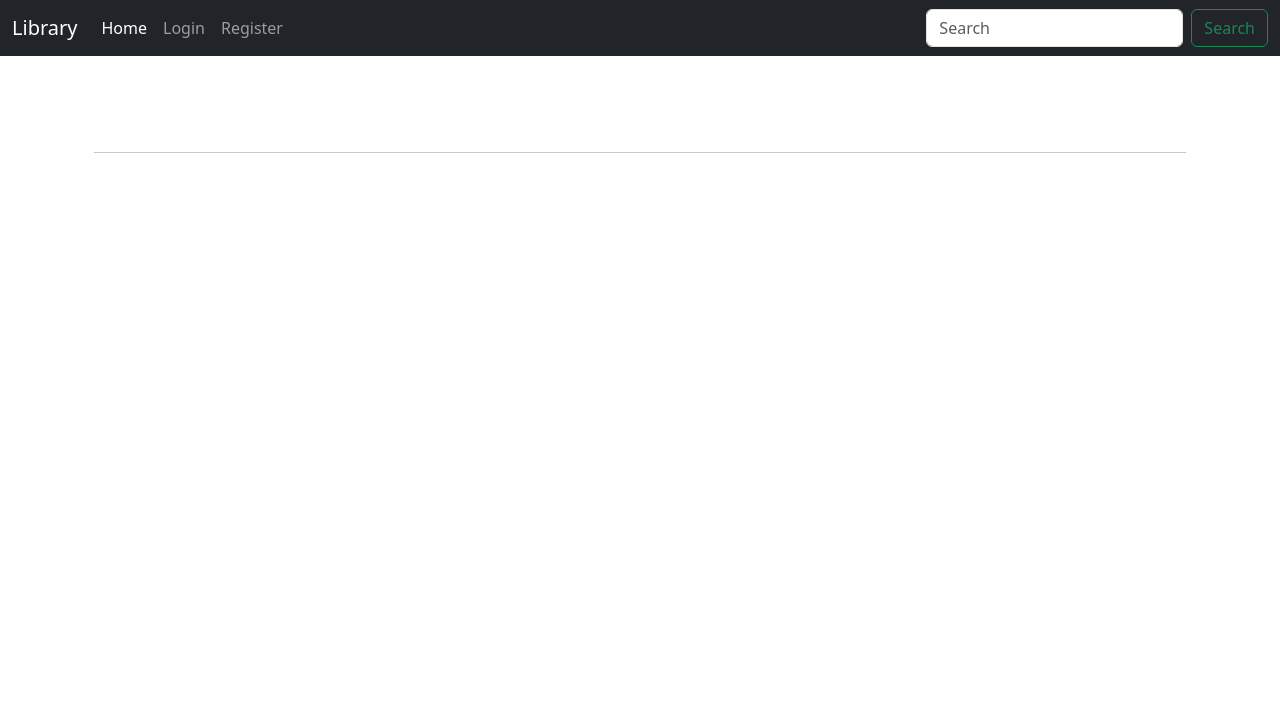
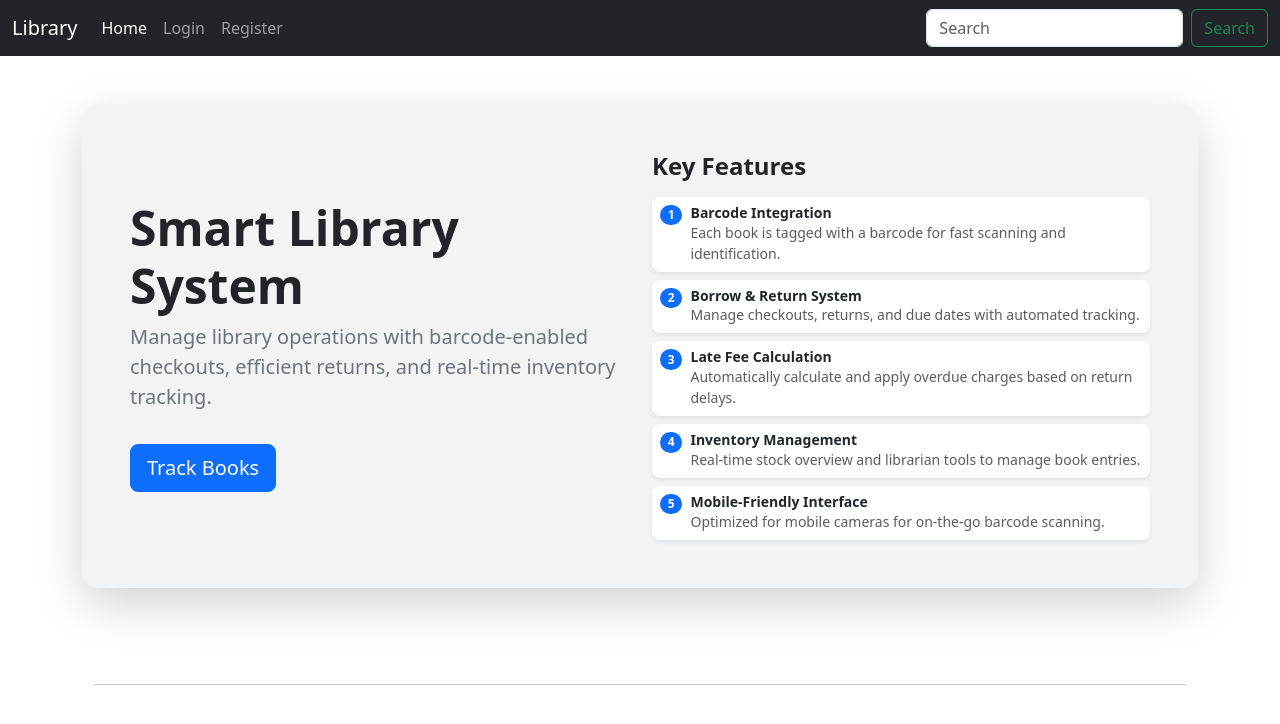
Before and after one commit to AsHkAn-Django/library-management, a Django app: page / in a window 1280 px wide. Shown: the top 724 px of the page. Run offline with Django 5.2, Linux system fonts and the light colour scheme; data that the repository does not hold is empty; some libraries are stand-ins or nearby versions.

Commit message:
add features to home page

```diff
--- a/myApp/templates/myApp/index.html
+++ b/myApp/templates/myApp/index.html
@@ -1,6 +1,77 @@
 {% extends 'base.html' %}
 
 {% block content %}
+<div class="container p-5 my-5 rounded-4 shadow-lg" style="background-color: #f1f3f5;">
+  <div class="row align-items-center">
+
+    <!-- Left: Description & Call-to-Action -->
+    <div class="col-md-6 mb-4 mb-md-0">
+      <h1 class="display-5 fw-bold text-dark">Smart Library System</h1>
+      <p class="fs-5 text-secondary">Manage library operations with barcode-enabled checkouts, efficient returns, and real-time inventory tracking.</p>
+      <a href="{% url 'myApp:transactions' %}" class="btn btn-primary btn-lg mt-3">Track Books</a>
+    </div>
+
+    <!-- Right: Key Features -->
+    <div class="col-md-6">
+      <h4 class="fw-semibold mb-3 text-dark">Key Features</h4>
+      <div class="row g-2">
+
+        <div class="col-12">
+          <div class="p-2 bg-white rounded-3 shadow-sm d-flex align-items-start gap-2">
+            <span class="badge bg-primary rounded-pill small">1</span>
+            <div>
+              <h6 class="mb-0 fw-semibold text-dark small">Barcode Integration</h6>
+              <p class="mb-0 text-muted small">Each book is tagged with a barcode for fast scanning and identification.</p>
+            </div>
+          </div>
+        </div>
+
+        <div class="col-12">
+          <div class="p-2 bg-white rounded-3 shadow-sm d-flex align-items-start gap-2">
+            <span class="badge bg-primary rounded-pill small">2</span>
+            <div>
+              <h6 class="mb-0 fw-semibold text-dark small">Borrow & Return System</h6>
+              <p class="mb-0 text-muted small">Manage checkouts, returns, and due dates with automated tracking.</p>
+            </div>
+          </div>
+        </div>
+
+        <div class="col-12">
+          <div class="p-2 bg-white rounded-3 shadow-sm d-flex align-items-start gap-2">
+            <span class="badge bg-primary rounded-pill small">3</span>
+            <div>
+              <h6 class="mb-0 fw-semibold text-dark small">Late Fee Calculation</h6>
+              <p class="mb-0 text-muted small">Automatically calculate and apply overdue charges based on return delays.</p>
+            </div>
+          </div>
+        </div>
+
+        <div class="col-12">
+          <div class="p-2 bg-white rounded-3 shadow-sm d-flex align-items-start gap-2">
+            <span class="badge bg-primary rounded-pill small">4</span>
+            <div>
+              <h6 class="mb-0 fw-semibold text-dark small">Inventory Management</h6>
+              <p class="mb-0 text-muted small">Real-time stock overview and librarian tools to manage book entries.</p>
+            </div>
+          </div>
+        </div>
+
+        <div class="col-12">
+          <div class="p-2 bg-white rounded-3 shadow-sm d-flex align-items-start gap-2">
+            <span class="badge bg-primary rounded-pill small">5</span>
+            <div>
+              <h6 class="mb-0 fw-semibold text-dark small">Mobile-Friendly Interface</h6>
+              <p class="mb-0 text-muted small">Optimized for mobile cameras for on-the-go barcode scanning.</p>
+            </div>
+          </div>
+        </div>
+
+      </div>
+    </div>
+
+  </div>
+</div>
+
 <div class="container my-5">
     <div class="row">
 
```
